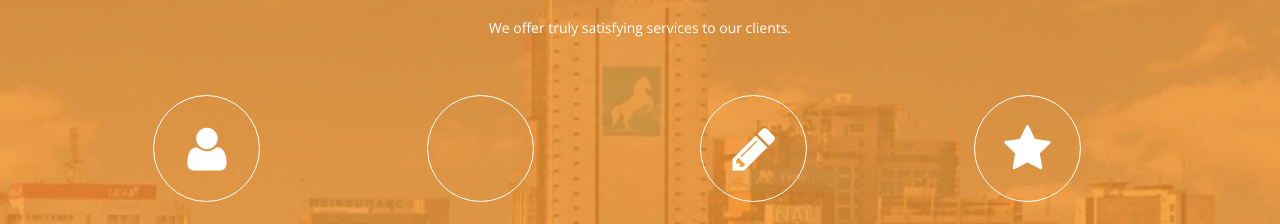
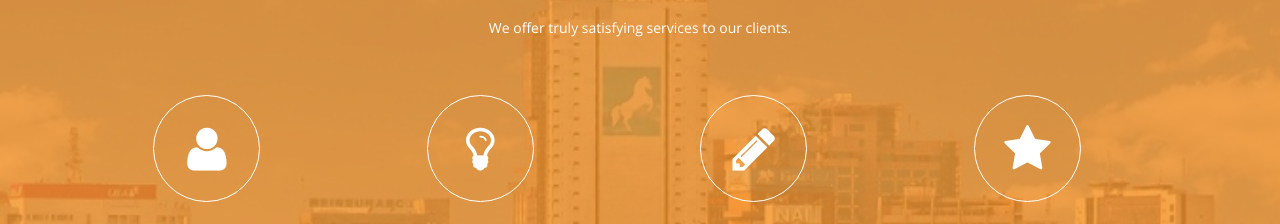
Before and after one commit to lasalvy1/mcbrmcir, a plain HTML site: page index.html in a window 1280 px wide. Shown: the part 1091-1315 px from the top of the page. Drawn offline with nearby package versions, Linux system fonts and the light colour scheme; a script that the page names is missing; a web font is replaced by a local one.

Commit message:
Update index.html

```diff
--- a/index.html
+++ b/index.html
@@ -100,7 +100,7 @@ Navigation
         </div>
         <!--service-->
 
-        <div class="service bottom"> <span class="icon-bulb"></span>
+        <div class="service bottom"> <span class="icon-lightbulb"></span>
           <h3>Advisory Services</h3>
          <!-- <ul>
             <li>Ideation & Conceptualization</li>
```
